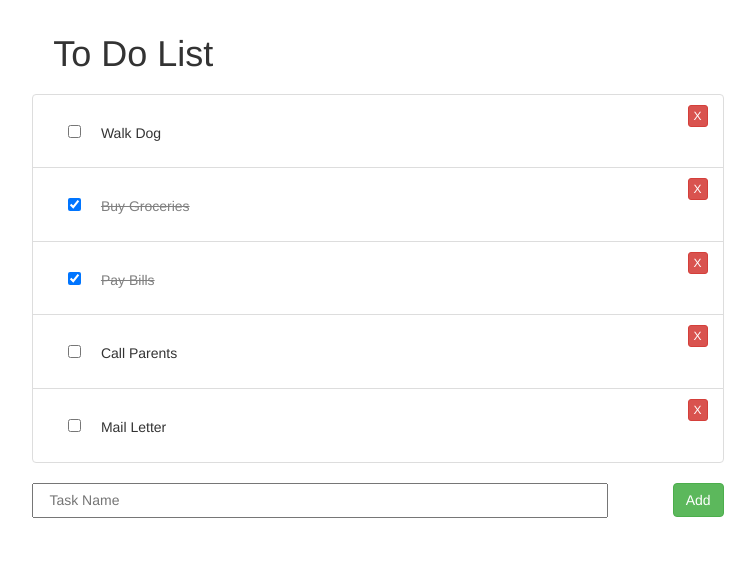
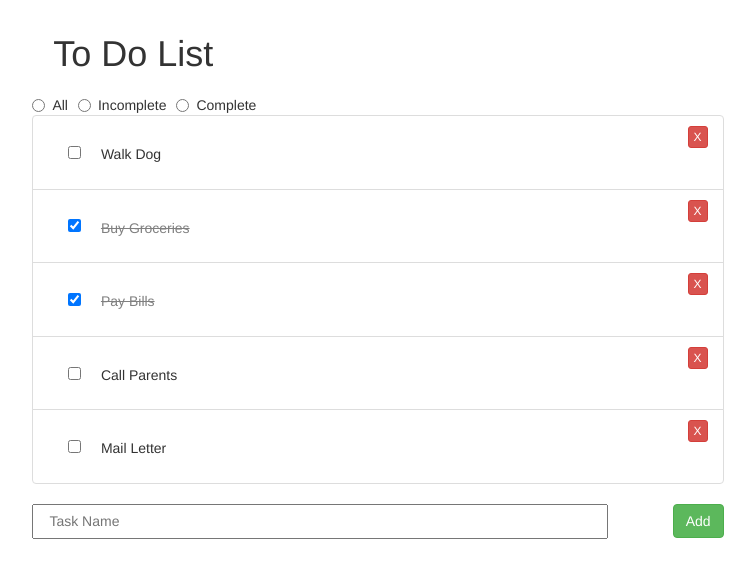
Before and after one commit to deeheber/react-router, a React app in the folder todo-list/: page / in a window 1280 px wide. Shown: the top 578 px of the page, without its empty margins (262-1017 px from the left). Built offline with nearby package versions, Linux system fonts and the light colour scheme.

Commit message:
start radio button filter for tasks

```diff
--- a/todo-list/index.html
+++ b/todo-list/index.html
@@ -3,10 +3,10 @@
   <head>
     <meta charset="utf-8">
     <meta name="viewport" content="width=device-width, initial-scale=1">
+    <!--TODO: Experiment with material design lite or react toolbox-->
     <link href="https://maxcdn.bootstrapcdn.com/bootstrap/3.3.6/css/bootstrap.min.css" rel="stylesheet">
     <title>React Todo List</title>
   </head>
-
   <body>
     <div id="app"></div>
     <script src="./bundle.js"></script>
--- /dev/null
+++ b/todo-list/src/components/TaskFilter.js
@@ -0,0 +1,14 @@
+import React from 'react';
+import PropTypes from 'prop-types';
+
+const TaskFilter = props => {
+  return (
+    <div>
+      <label className="radio-inline"><input type="radio" name="taskFilter" />All</label>
+      <label className="radio-inline"><input type="radio" name="taskFilter" />Incomplete</label>
+      <label className="radio-inline"><input type="radio" name="taskFilter" />Complete</label>
+    </div>
+  );
+};
+
+export default TaskFilter;
--- a/todo-list/src/containers/App.js
+++ b/todo-list/src/containers/App.js
@@ -4,6 +4,7 @@ import { connect } from 'react-redux';
 import uuid from 'uuid';
 import * as TaskActionCreators from '../actions/task';
 
+import TaskFilter from '../components/TaskFilter';
 import AddTaskForm from '../components/AddTaskForm';
 import Task from '../components/Task';
 
@@ -21,6 +22,7 @@ class App extends Component {
       <div>
         <div>
           <h1>To Do List</h1>
+          <TaskFilter />
           <ul className="list-group">
           {
             tasks.map((task, index)=> {
```
